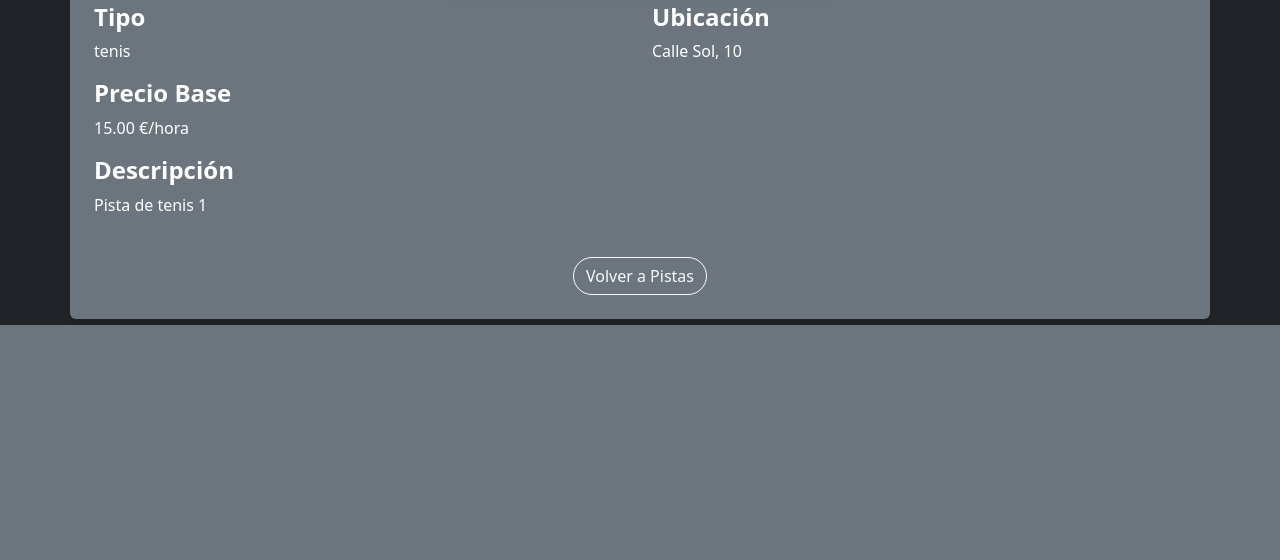
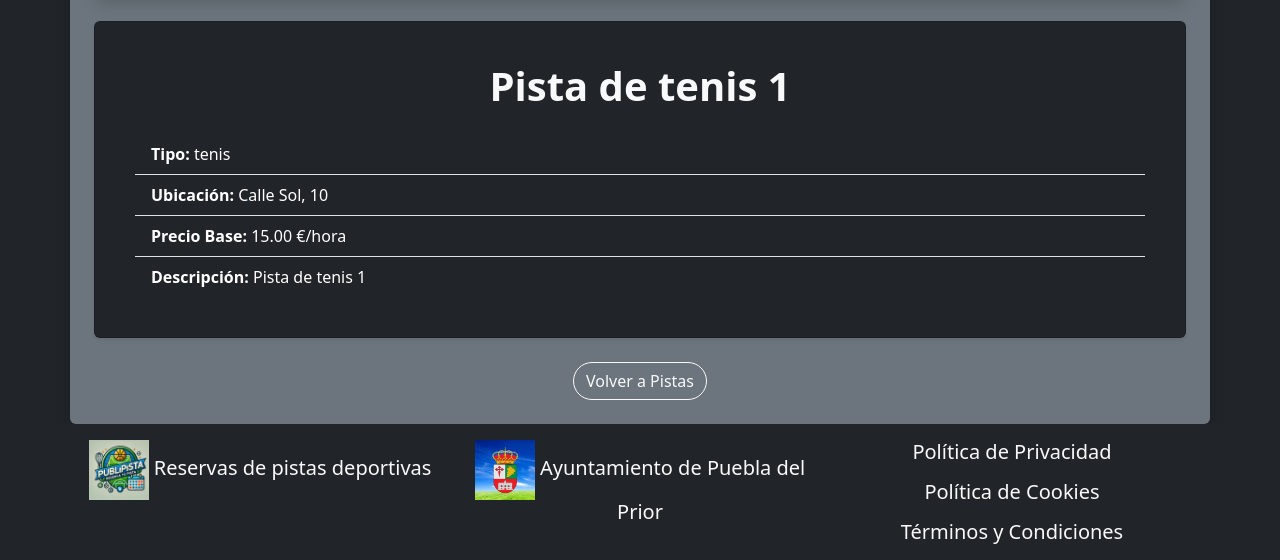
Before and after one commit to isierrav02/WEB, a PHP site: page /php/detalle_pista.php?id=1 in a window 1280 px wide. Shown: the part 475-1035 px from the top of the page. Before the commit the page ends 800 px from the top, so only its background shows below. Run offline with PHP 8.4, Linux system fonts and the light colour scheme; data comes from the database, SQL or seed files in the repository; data that the repository does not hold is empty.

Commit message:
Seguimos con la documentación (30-11-2024)

```diff
--- a/app/css/miestilo.css
+++ b/app/css/miestilo.css
@@ -99,6 +99,13 @@
     border-radius: 8px;
 }
 
+.imagen-uniforme {
+    width: 100%; /* Ancho máximo permitido por el contenedor */
+    height: 400px; /* Altura fija */
+    object-fit: cover; /* Ajusta la imagen sin distorsionarla */
+    border-radius: 8px; /* Esquinas redondeadas opcionales */
+}
+
 /* Footer */
 footer {
     background-color: rgba(0, 0, 0, 0.8);
--- a/app/php/detalle_pista.php
+++ b/app/php/detalle_pista.php
@@ -32,38 +32,38 @@ if (isset($_GET['id'])) {
     <link rel="stylesheet" href="../css/miestilo.css" />
 </head>
 
-<body class="bg-dark text-white">
+<body class="bg-dark text-white d-flex flex-column min-vh-100">
     <div class="container mt-5 p-4 bg-secondary rounded shadow">
         <?php if ($pista): ?>
-            <!-- Título e Imagen de la Pista -->
+            <!-- Imagen de la Pista -->
             <div class="text-center mb-4">
-                <h1 class="display-5 fw-bold"><?php echo htmlspecialchars($pista['nombre']); ?></h1>
-                <img src="../<?php echo htmlspecialchars($pista['imagen']); ?>" class="img-fluid rounded mt-3 shadow"
-                    alt="Imagen de <?php echo htmlspecialchars($pista['nombre']); ?>" style="max-width: 80%; height: auto;">
+                <img src="../<?php echo htmlspecialchars($pista['imagen']); ?>" class="imagen-uniforme shadow"
+                    alt="Imagen de <?php echo htmlspecialchars($pista['nombre']); ?>">
             </div>
 
             <!-- Detalles de la Pista -->
-            <div class="row mb-4">
-                <div class="col-md-6">
-                    <h4 class="fw-bold">Tipo</h4>
-                    <p><?php echo htmlspecialchars($pista['tipo']); ?></p>
-                </div>
-                <div class="col-md-6">
-                    <h4 class="fw-bold">Ubicación</h4>
-                    <p><?php echo htmlspecialchars($pista['ubicacion']); ?></p>
-                </div>
-                <div class="col-md-6">
-                    <h4 class="fw-bold">Precio Base</h4>
-                    <p><?php echo htmlspecialchars($pista['precio_base']); ?> €/hora</p>
-                </div>
-                <div class="col-md-12">
-                    <h4 class="fw-bold">Descripción</h4>
-                    <p><?php echo htmlspecialchars($pista['descripcion']); ?></p>
+            <div class="card bg-dark text-light shadow-sm p-4">
+                <div class="card-body">
+                    <h1 class="card-title text-center mb-4 fw-bold"><?php echo htmlspecialchars($pista['nombre']); ?></h1>
+                    <ul class="list-group list-group-flush bg-dark">
+                        <li class="list-group-item bg-dark text-white">
+                            <strong>Tipo:</strong> <?php echo htmlspecialchars($pista['tipo']); ?>
+                        </li>
+                        <li class="list-group-item bg-dark text-white">
+                            <strong>Ubicación:</strong> <?php echo htmlspecialchars($pista['ubicacion']); ?>
+                        </li>
+                        <li class="list-group-item bg-dark text-white">
+                            <strong>Precio Base:</strong> <?php echo htmlspecialchars($pista['precio_base']); ?> €/hora
+                        </li>
+                        <li class="list-group-item bg-dark text-white">
+                            <strong>Descripción:</strong> <?php echo htmlspecialchars($pista['descripcion']); ?>
+                        </li>
+                    </ul>
                 </div>
             </div>
 
             <!-- Botón Volver -->
-            <div class="text-center">
+            <div class="text-center mt-4">
                 <a href="pista.php" class="btn btn-outline-light rounded-pill">
                     <i class="bi bi-arrow-left-circle"></i> Volver a Pistas
                 </a>
@@ -73,6 +73,27 @@ if (isset($_GET['id'])) {
         <?php endif; ?>
     </div>
 
+    <!-- Footer -->
+    <footer class="bg-dark text-light p-3 mt-auto w-100">
+        <div class="container">
+            <div class="row text-center text-lg-center">
+                <div class="col-lg-4 mb-3 mb-lg-0 h5 m-0">
+                    <img src="../img/Publipista.webp" alt="Logo" width="40" height="40"> Reservas de pistas deportivas
+                </div>
+                <div class="col-lg-4 mb-3 mb-lg-0 h5 m-0">
+                    <img src="../img/escudo_puebla-del-prior.jpg" alt="Imagen central" width="100" height="40">
+                    Ayuntamiento de Puebla del Prior
+                </div>
+                <div class="col-lg-4 h5 m-0">
+                    <a href="../html/politica_privacidad.html" class="text-light d-block mb-3">Política de
+                        Privacidad</a>
+                    <a href="../html/politica_cookies.html" class="text-light d-block mb-3">Política de Cookies</a>
+                    <a href="../html/terminos_condiciones.html" class="text-light d-block">Términos y Condiciones</a>
+                </div>
+            </div>
+        </div>
+    </footer>
+
     <script src="https://cdn.jsdelivr.net/npm/bootstrap@5.3.0-alpha1/dist/js/bootstrap.bundle.min.js"></script>
 </body>
 
```
Also changed, not shown: docs/README.md.
